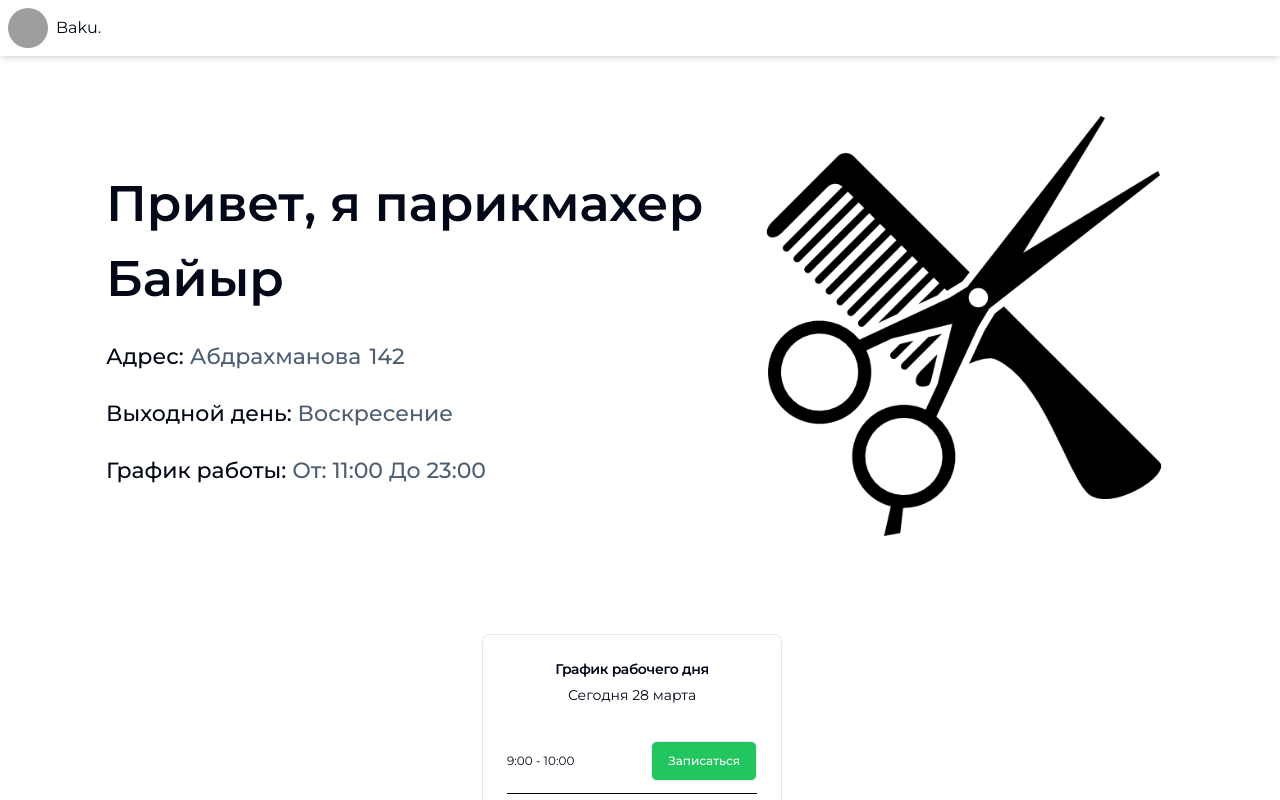
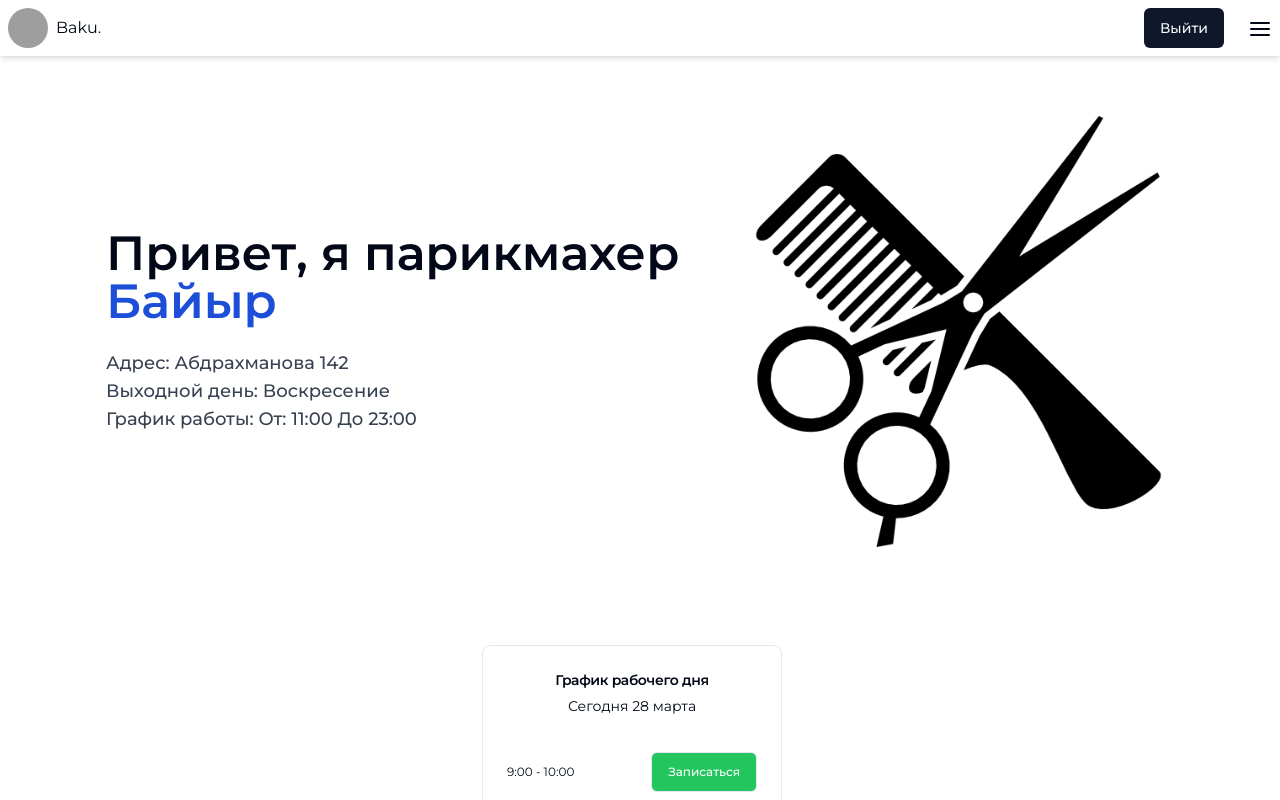
Before and after one commit to BakuEmilov/hairdresser-Irina, a Next.js app: page / in a window 1280 px wide. Shown: the top 800 px of the page. Built offline with nearby package versions, Linux system fonts and the light colour scheme; grey boxes are pictures that could not be loaded.

Commit message:
changed the style of the About component

```diff
--- a/src/app/components/About.tsx
+++ b/src/app/components/About.tsx
@@ -6,22 +6,20 @@ const About = () => {
   return (
     <div className="flex items-center justify-between max-w-[1100px] mx-auto mt-[10px] lg:mt-[60px] px-4">
       <div className="flex flex-col gap-y-6">
-        <h1 className="text-[50px] font-semibold">
-          Привет, я парикмахер <span>Байыр</span>
+        <h1 className="text-5xl font-semibold">
+          Привет, я парикмахер <span className="text-blue-700">Байыр</span>
         </h1>
-        <p className="text-[22px] font-medium">
-          Адрес: <span className="mr-2 text-[#4D5E72]">Абдрахманова</span>
-          <span className="text-[#4D5E72]">142</span>
-        </p>
-        <p className="text-[22px] font-medium">
-          Выходной день: <span className="text-[#4D5E72]">Воскресение</span>
-        </p>
-        <p className="text-[22px] font-medium">
-          График работы:{" "}
-          <span className="text-[#4D5E72]">
-            От: <span>11:00</span> До <span>23:00</span>
-          </span>
-        </p>
+        <div className="text-lg font-medium text-gray-700">
+          <p>
+            Адрес: <span>Абдрахманова</span> <span>142</span>
+          </p>
+          <p>
+            Выходной день: <span>Воскресение</span>
+          </p>
+          <p>
+            График работы: <span>От: 11:00 До 23:00</span>
+          </p>
+        </div>
       </div>
       <div>
         <Image src={HeroImg} alt="" className="hidden lg:block" />
--- a/src/app/layout.tsx
+++ b/src/app/layout.tsx
@@ -1,7 +1,7 @@
 import type { Metadata } from "next";
 import { Montserrat } from "next/font/google";
 import "./globals.css";
-import Header from "./components/Header";
+import Header from "./admin/components/layout/Header";
 
 const inter = Montserrat({
   subsets: ["latin"],
```
